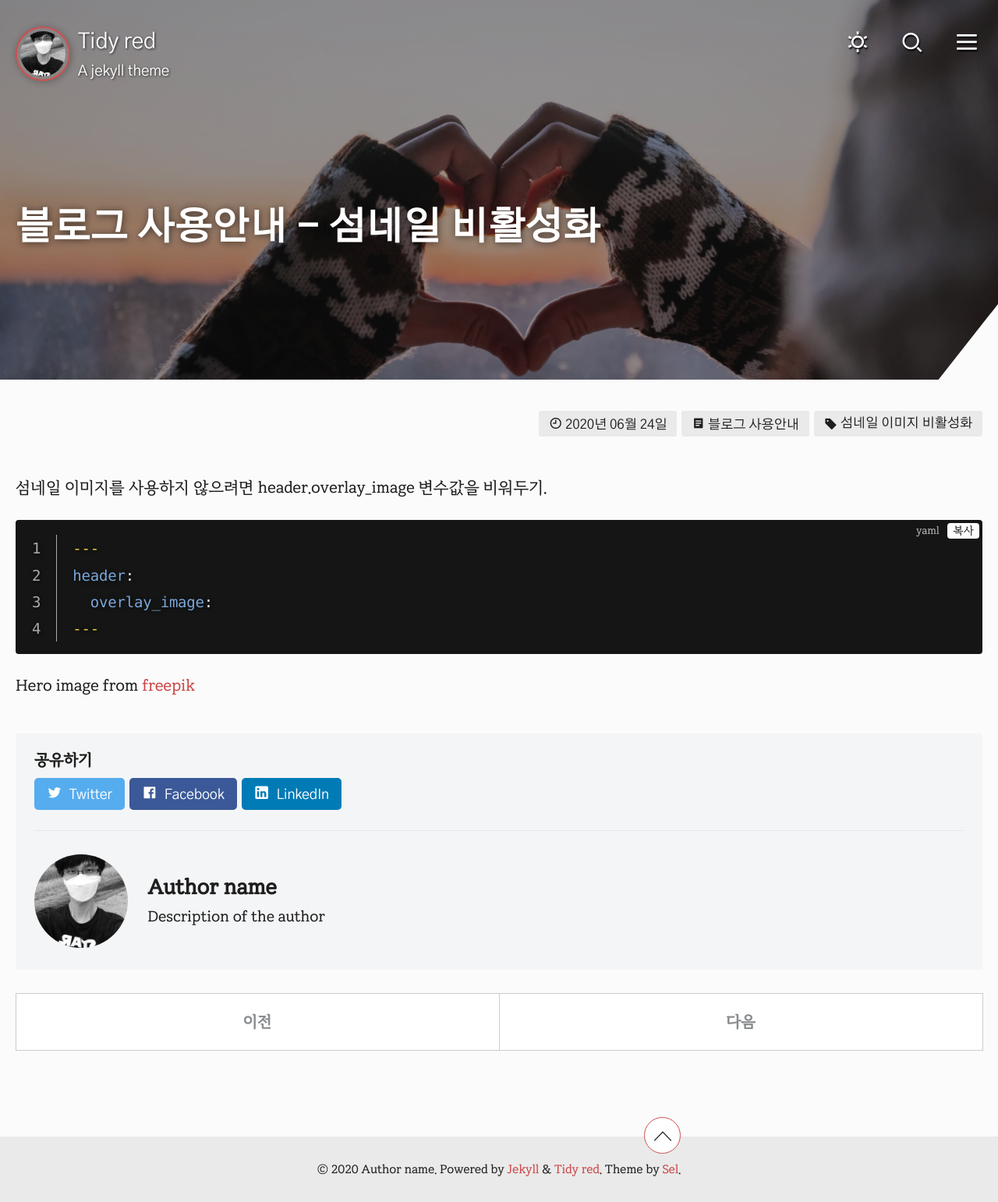
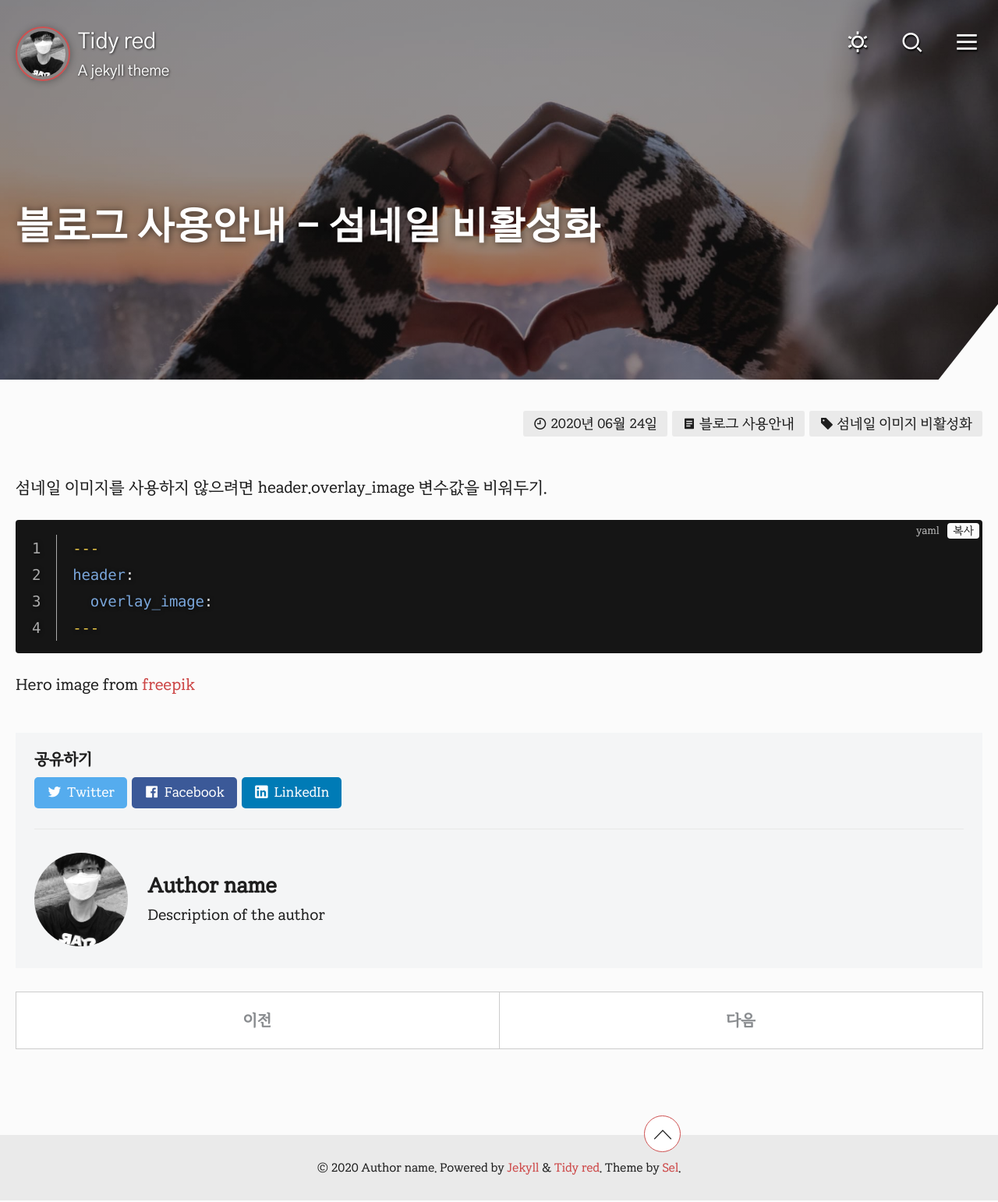
Before and after one commit to selosele/jekyll-theme-tidyred, a Jekyll site: the page built from _posts/2020-06-24-example-post06.md, in a window 1280 px wide. Shown: the whole page at 78% size. Built offline with Jekyll 4.4.1, drawn with Linux system fonts in a browser that asks for light colours.

Commit message:
불필요 mixin 삭제 및 코드 정리

```diff
--- a/_sass/tidy-red/_archive.scss
+++ b/_sass/tidy-red/_archive.scss
@@ -105,10 +105,6 @@
       &__info-item {
          @include post-info-item;
          margin-right: .3rem;
-
-         &--tag {
-            @include post-info-item-tag;
-         }
 
          &-wrapper {
             display: flex;
--- a/_sass/tidy-red/_mixins.scss
+++ b/_sass/tidy-red/_mixins.scss
@@ -207,8 +207,7 @@
    padding: .35rem .65rem;
    border-radius: .15rem;
    background-color: $grey08;
-   font-family: $default-font03;
-   font-size: .85rem;
+   font-size: .9rem;
    line-height: 1;
    color: inherit;
    text-overflow: ellipsis;
@@ -217,19 +216,6 @@
 
    > i {
       font-size: 1em;
+      vertical-align: -.1em;
    }
 }
-
-// 카테고리
-@mixin post-info-item-category {
-   > i {
-      margin-right: .15em;
-   }
-}
-
-// 태그
-@mixin post-info-item-tag {
-   > i {
-      vertical-align: middle;
-   }
-}
--- a/_sass/tidy-red/_page.scss
+++ b/_sass/tidy-red/_page.scss
@@ -248,7 +248,6 @@
          margin-bottom: .3rem;
          padding: .5rem .8rem .5rem .8rem;
          border-radius: 5px;
-         font-family: $default-font03;
          font-size: .9rem;
          color: $grey12;
          box-sizing: border-box;
@@ -263,9 +262,10 @@
          }
 
          > i {
-            margin-right: .25rem;
+            margin-right: .1rem;
             font-size: 1.1em;
             color: $grey12;
+            vertical-align: -.1em;
          }
       }
 
@@ -302,10 +302,6 @@
    &__info-item {
       @include post-info-item;
       margin-left: .3rem;
-
-      &--tag {
-         @include post-info-item-tag;
-      }
    }
 
    &__content {
```
Also changed, not shown: _sass/tidy-red/_font.scss (+22 -0 lines).
